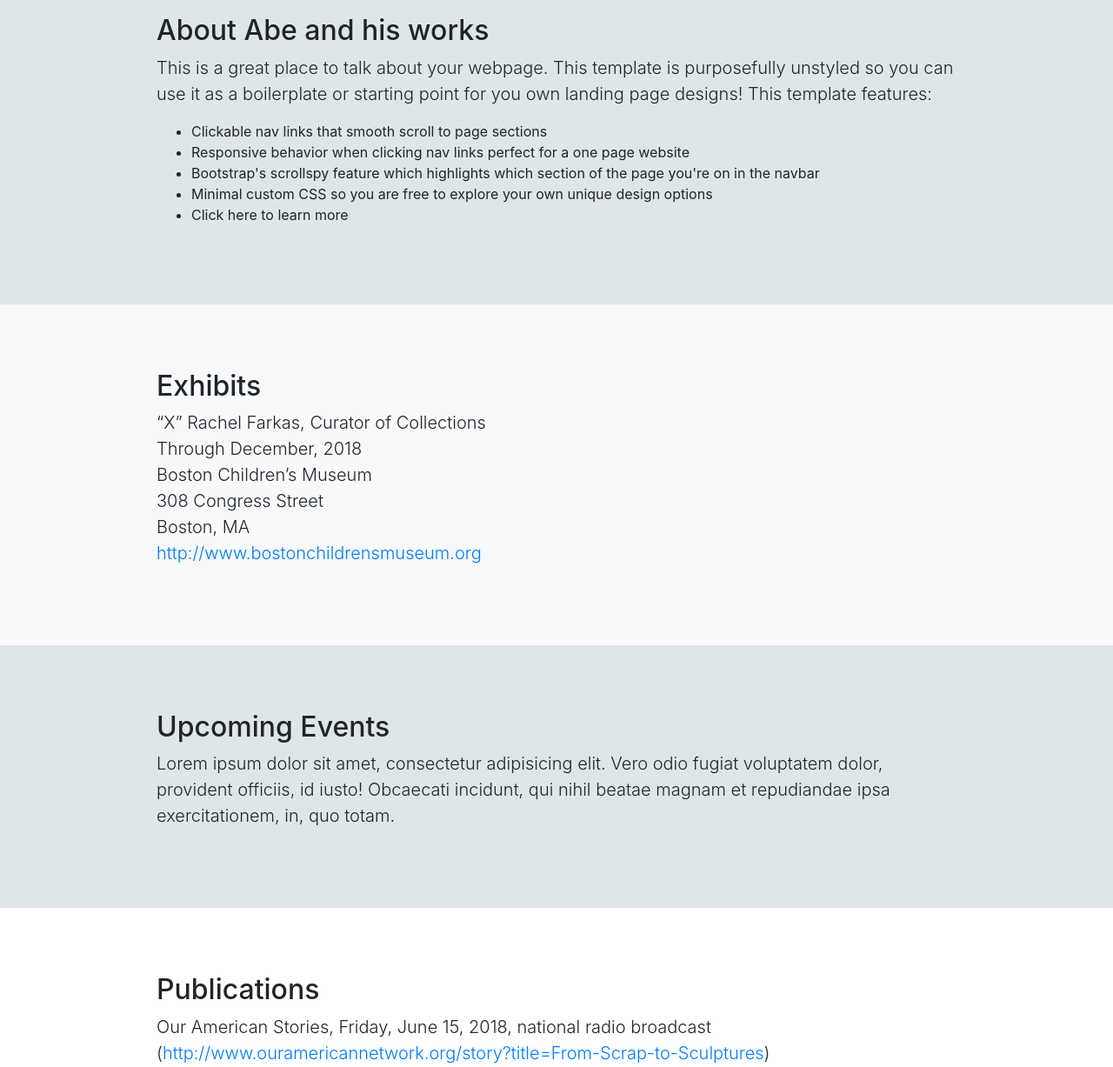
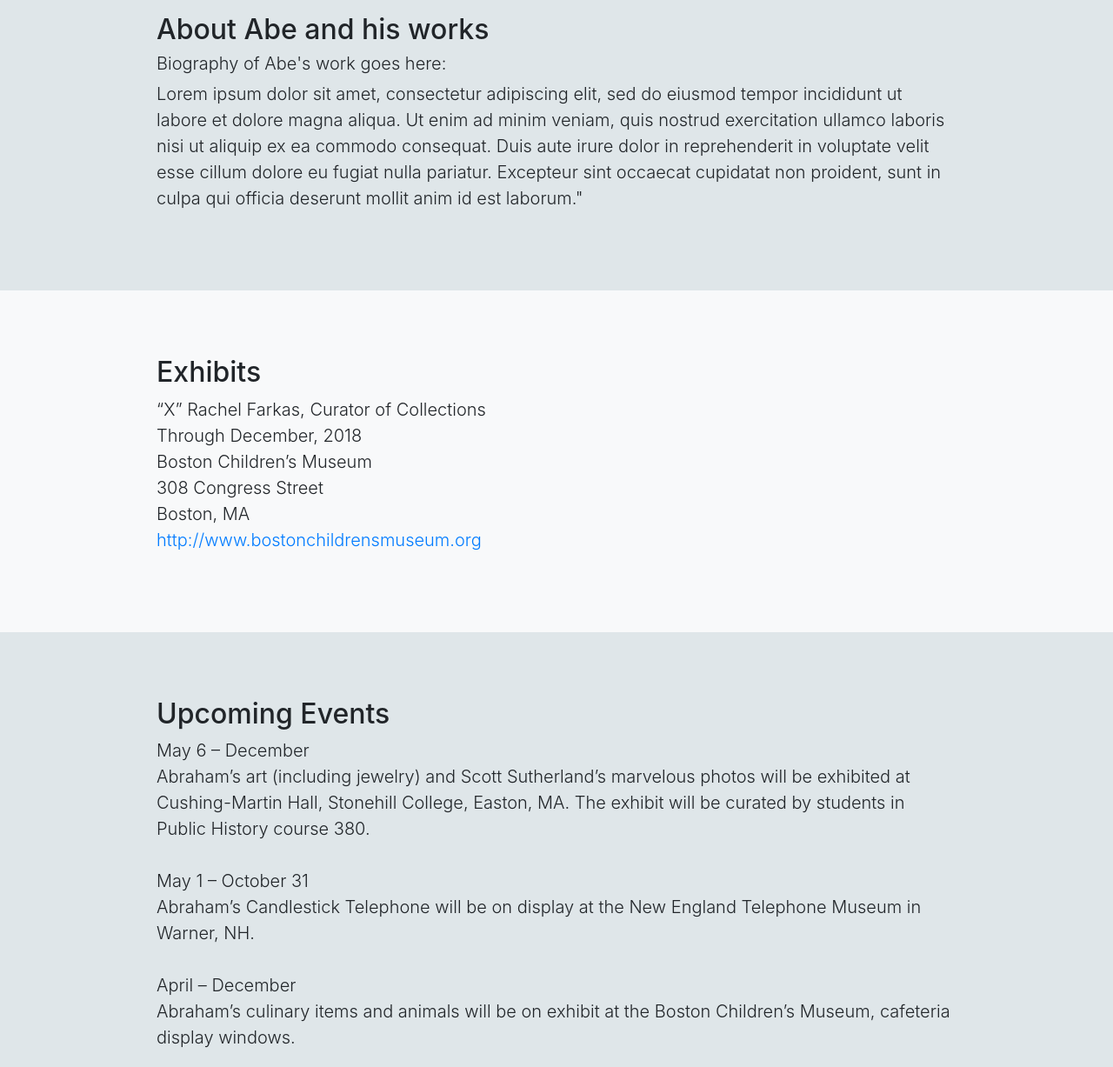
Before and after one commit to ericywong/abesartworks, a website with bundled scripts: page index.html in a window 1280 px wide. Shown: the part 1020-2247 px from the top of the page at 87% size. Built offline with nearby package versions, Linux system fonts and the light colour scheme.

Commit message:
first draft complete, missing click here to see more button

```diff
--- a/index.html
+++ b/index.html
@@ -49,7 +49,7 @@
 
     <!-- Header -->
     <header class="bg-primary text-white">
-        <div id="carousel" class="carousel slide" data-ride="carousel">
+        <div id="carousel" class="carousel slide" data-ride="carousel" data-interval="2000">
             <div class="carousel-inner">
               <div class="carousel-item active">
                 <img class="d-block w-100" src="images/furniture_set.jpg" alt="Furniture Set">
@@ -82,14 +82,14 @@
         <div class="row">
           <div class="col-lg-10 mx-auto">
             <h2>About Abe and his works</h2>
-            <p class="lead">This is a great place to talk about your webpage. This template is purposefully unstyled so you can use it as a boilerplate or starting point for you own landing page designs! This template features:</p>
-            <ul>
-              <li>Clickable nav links that smooth scroll to page sections</li>
-              <li>Responsive behavior when clicking nav links perfect for a one page website</li>
-              <li>Bootstrap's scrollspy feature which highlights which section of the page you're on in the navbar</li>
-              <li>Minimal custom CSS so you are free to explore your own unique design options</li>
-              <li>Click here to learn more</li>
-            </ul>
+            <h3 class="lead">Biography of Abe's work goes here:</h3>
+            <p class="lead">Lorem ipsum dolor sit amet, consectetur adipiscing elit,
+              sed do eiusmod tempor incididunt ut labore et dolore magna aliqua.
+              Ut enim ad minim veniam, quis nostrud exercitation ullamco laboris
+              nisi ut aliquip ex ea commodo consequat. Duis aute irure dolor in
+              reprehenderit in voluptate velit esse cillum dolore eu fugiat nulla
+              pariatur. Excepteur sint occaecat cupidatat non proident, sunt in culpa
+              qui officia deserunt mollit anim id est laborum."</p>
           </div>
         </div>
       </div>
@@ -120,7 +120,21 @@
         <div class="row">
           <div class="col-lg-10 mx-auto">
             <h2>Upcoming Events</h2>
-            <p class="lead">Lorem ipsum dolor sit amet, consectetur adipisicing elit. Vero odio fugiat voluptatem dolor, provident officiis, id iusto! Obcaecati incidunt, qui nihil beatae magnam et repudiandae ipsa exercitationem, in, quo totam.</p>
+            <p class="lead">
+                May 6 – December<br>
+
+                Abraham’s art (including jewelry) and Scott Sutherland’s marvelous
+                photos will be exhibited at Cushing-Martin Hall, Stonehill College,
+                Easton, MA.  The exhibit will be curated by students in Public History course 380.<br><br>
+
+                May 1 – October 31<br>
+
+                Abraham’s Candlestick Telephone will be on display at the New England Telephone Museum in Warner, NH.<br><br>
+
+                April – December<br>
+
+                Abraham’s culinary items and animals will be on exhibit at the Boston Children’s Museum, cafeteria display windows.
+            </p>
           </div>
         </div>
       </div>
--- a/js/scrolling-nav.js
+++ b/js/scrolling-nav.js
@@ -26,8 +26,8 @@
     offset: 54
   });
 
-  // carousel interval
-  $('.carousel').carousel({
-    interval: 1000 * 10
-  });
+  // // carousel interval
+  // $('.carousel').carousel({
+  //   interval: 1000
+  // });
 })(jQuery); // End of use strict
```
